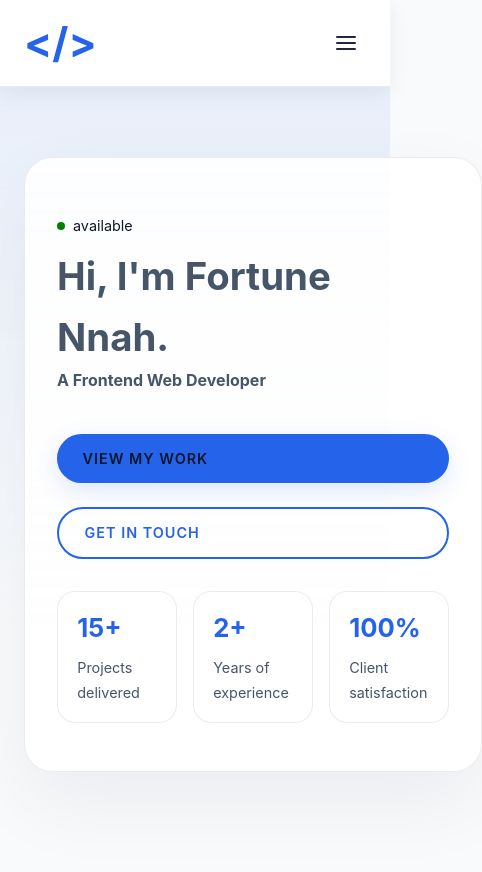
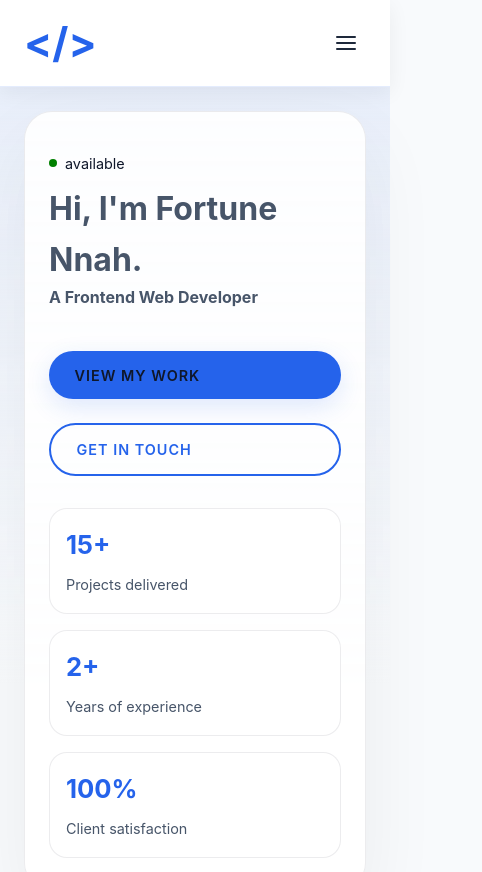
Before and after one commit to FortuneNnah/Portfolio, a React (Vite) app: page / in a window 390 px wide. Shown: the top 872 px of the page, 482 px wide, since content can reach past the window. Before the commit the page ends 844 px from the top, so only its background shows below. Built offline with nearby package versions, Linux system fonts and the light colour scheme.

Commit message:
style: Updated hero section styles for improved layout and responsiveness

```diff
--- a/src/App.css
+++ b/src/App.css
@@ -1908,9 +1908,31 @@ body {
     font-size: 1.3rem;
   }
 
+  .home-hero {
+    min-height: auto;
+    padding-top: 1.5rem;
+    padding-bottom: 1.5rem;
+  }
+
+  .hero-content {
+    padding: 2rem 1.5rem;
+  }
+
+  .home-hero h1 {
+    font-size: clamp(2rem, 8vw, 2.6rem);
+  }
+
+  .hero-cta {
+    justify-content: flex-start;
+  }
+
   .hero-metrics,
   .profile-keypoints {
     gap: 1rem;
+  }
+
+  .hero-metrics {
+    grid-template-columns: 1fr;
   }
 
   .about-metrics {
@@ -2017,6 +2039,14 @@ body {
 
   .hero-actions {
     gap: 0.75rem;
+  }
+
+  .hero-metrics {
+    grid-template-columns: 1fr;
+  }
+
+  .hero-metric {
+    padding: 1rem;
   }
 
   .metric-card {
```
